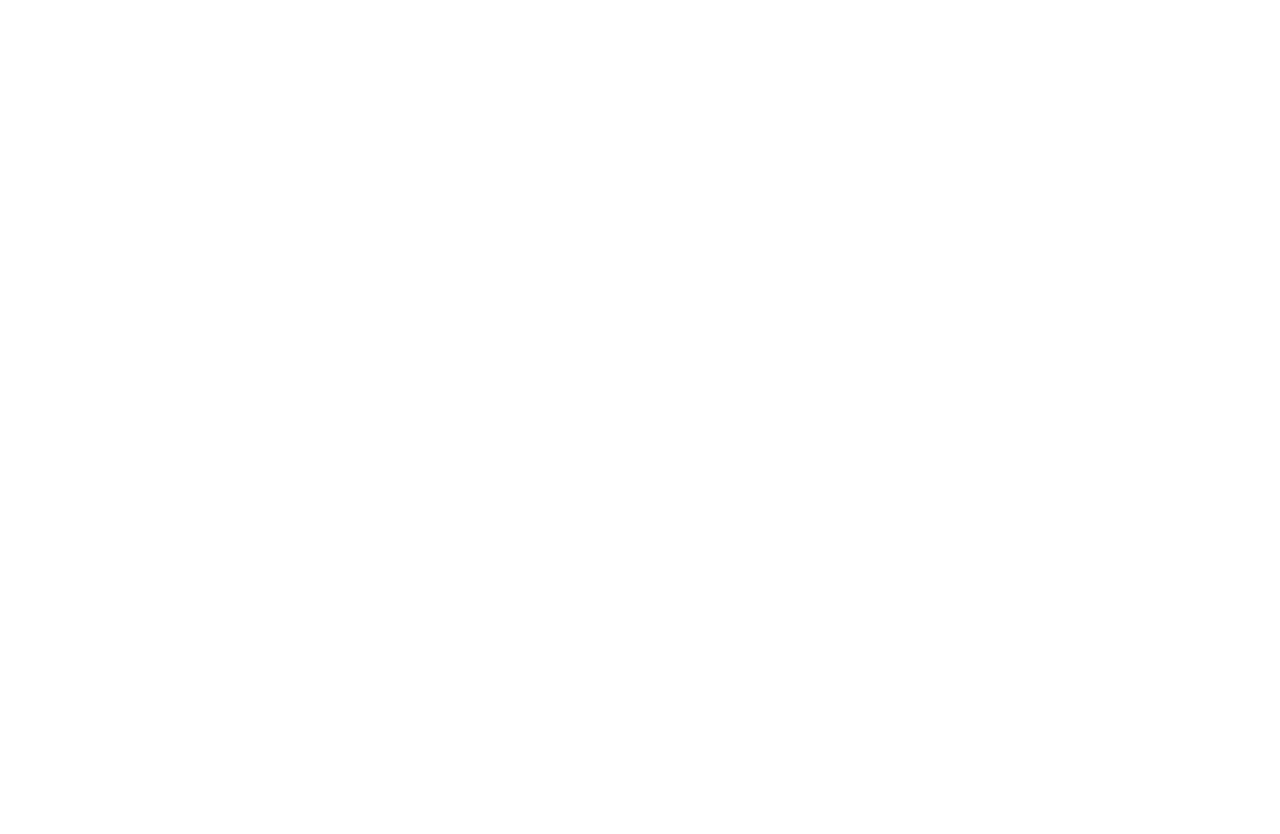
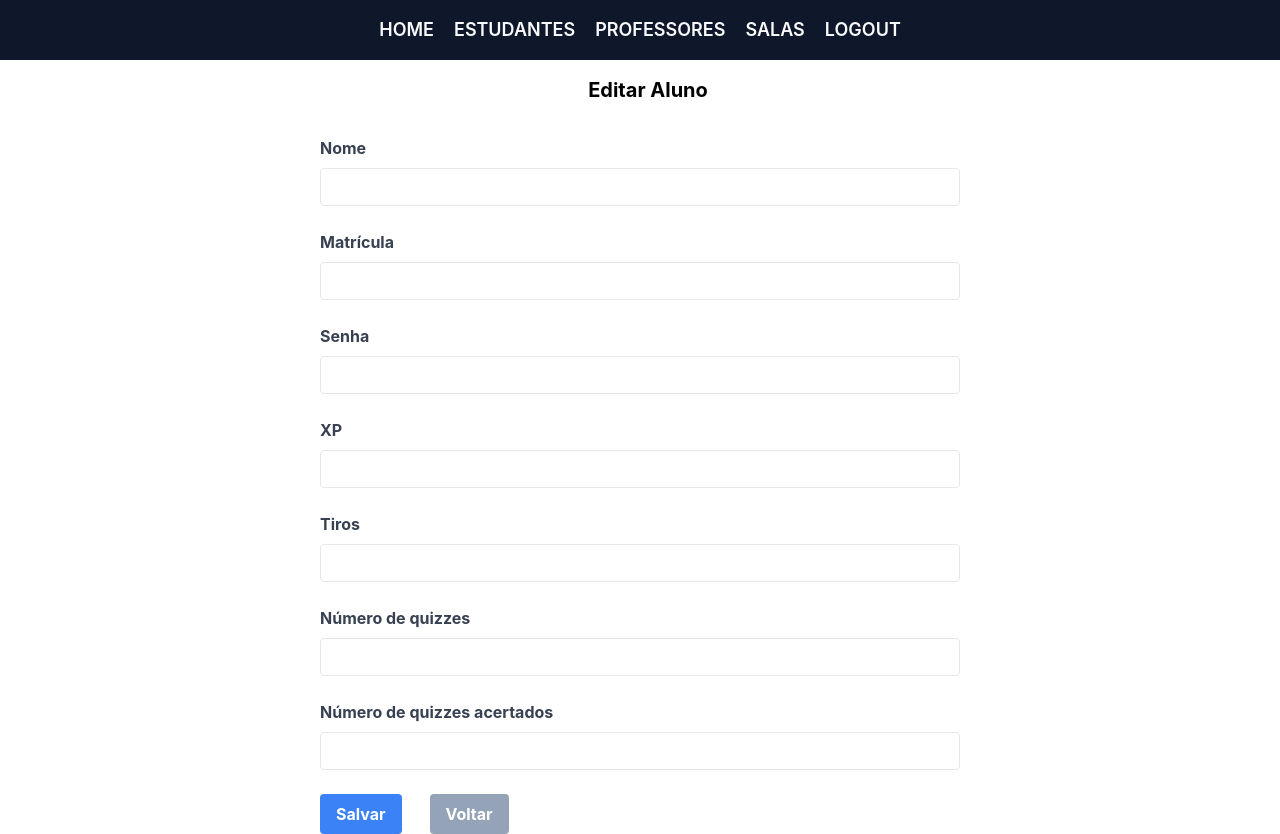
Before and after one commit to AngryBeanTrevota/Livia_Rafael_Joao_Artur, a React (Create React App) app in the folder gacha/: page /admin/students/edit/1 in a window 1280 px wide. Before the commit this address had no page. Before the commit the page ends 800 px from the top, so only its background shows below. Built offline with nearby package versions, Linux system fonts and the light colour scheme; no server answers.

Commit message:
cruds de estudantes prontos

```diff
--- /dev/null
+++ b/gacha/src/components/Forms/FormDelete.jsx
@@ -0,0 +1,35 @@
+import React from "react";
+import { useNavigate } from "react-router-dom";
+
+function FormDelete({ handleSubmit }) {
+  const navigate = useNavigate();
+
+  const handleDelete = () => {
+    handleSubmit();
+    navigate("/admin/students");
+  };
+
+  return (
+    <div className="mt-8 space-y-6">
+      <p className="text-red-500 text-lg font-bold">
+        Tem certeza que deseja excluir este estudante?
+      </p>
+      <div className="mt-8 flex gap-7">
+        <button
+          type="button"
+          onClick={handleDelete}
+          className="bg-red-500 hover:bg-red-700 text-white font-bold py-2 px-4 rounded">
+          Excluir
+        </button>
+        <button
+          type="button"
+          onClick={() => navigate("/admin/students")}
+          className="bg-gray-400 hover:bg-gray-700 text-white font-bold py-2 px-4 rounded">
+          Cancelar
+        </button>
+      </div>
+    </div>
+  );
+}
+
+export default FormDelete;
--- /dev/null
+++ b/gacha/src/components/Forms/FormEdit.jsx
@@ -0,0 +1,64 @@
+import React, { useState, useEffect } from "react";
+import { useNavigate } from "react-router-dom";
+
+function FormEdit({ fields, initialData, handleSubmit, table }) {
+  const [formData, setFormData] = useState(initialData);
+  const navigate = useNavigate();
+
+
+  const handleChange = (event) => {
+    const { name, value } = event.target;
+    setFormData((prevData) => ({
+      ...prevData,
+      [name]: value,
+    }));
+  };
+
+  const onSubmit = (event) => {
+    event.preventDefault();
+    handleSubmit(formData);
+  };
+
+  useEffect(() => {
+    setFormData(initialData);
+  }, [initialData]);
+
+  return (
+    <form onSubmit={onSubmit} className="mt-8 space-y-6 w-1/2 m-auto">
+      {fields.map((field) => (
+        <div key={field.name} className="mt-4">
+          <label
+            htmlFor={field.name}
+            className="block text-gray-700 font-bold mb-2">
+            {field.label}
+          </label>
+          <input
+            type={field.type || "text"}
+            name={field.name}
+            id={field.name}
+            value={formData[field.name] || ""}
+            onChange={handleChange}
+            className="appearance-none border rounded w-full py-2 px-3 text-gray-700 leading-tight focus:outline-none focus:shadow-outline"
+          />
+        </div>
+      ))}
+      <div className="mt-8 flex gap-7">
+        <button
+          type="submit"
+          className="bg-blue-500 hover:bg-blue-700 text-white font-bold py-2 px-4 rounded">
+          Salvar
+        </button>
+        <button
+          type="button"
+          onClick={() => {
+            navigate(table);
+          }}
+          className="bg-slate-400 hover:bg-slate-700 text-white font-bold py-2 px-4 rounded">
+          Voltar
+        </button>
+      </div>
+    </form>
+  );
+}
+
+export default FormEdit;
--- /dev/null
+++ b/gacha/src/pages/admin/Students/DeleteStudent.jsx
@@ -0,0 +1,34 @@
+import React from "react";
+import NavbarAdm from "../../../components/NavbarAdm";
+import axios from "axios";
+import { useParams, useNavigate } from "react-router-dom";
+import FormDelete from "../../../components/Forms/FormDelete";
+
+function DeleteStudent() {
+  const { id } = useParams();
+
+  const handleSubmit = () => {
+    axios
+      .delete(`http://localhost:3333/student/${id}`)
+      .then((response) => {
+        console.log(response);
+        alert("Estudante excluído com sucesso!");
+      })
+      .catch((error) => {
+        console.log(error);
+        alert("Erro ao excluir estudante");
+      });
+  };
+
+  return (
+    <>
+      <NavbarAdm />
+      <div className="flex flex-col items-center">
+        <h2 className="text-2xl font-bold my-6">Excluir Estudante</h2>
+        <FormDelete handleSubmit={handleSubmit} />
+      </div>
+    </>
+  );
+}
+
+export default DeleteStudent;
--- /dev/null
+++ b/gacha/src/pages/admin/Students/EditStudent.jsx
@@ -0,0 +1,48 @@
+import React, { useState, useEffect } from "react";
+import NavbarAdm from "../../../components/NavbarAdm";
+import axios from "axios";
+import { useNavigate, useParams } from "react-router";
+import FormEdit from "../../../components/Forms/FormEdit";
+
+function EditStudent() {
+  const navigate = useNavigate();
+  const { id } = useParams();
+
+  const fields = [
+    { label: "Nome", name: "name", type: "text" },
+    { label: "Matrícula", name: "registerStudent", type: "text" },
+    { label: "Senha", name: "password", type: "password" },
+    { label: "XP", name: "xp", type: "number" },
+    { label: "Tiros", name: "shots", type: "number" },
+    { label: "Número de quizzes", name: "number_quizzes", type: "number" },
+    { label: "Número de quizzes acertados", name: "number_quizzes_success", type: "number" },
+  ];
+
+  const [student, setStudent] = useState({});
+  useEffect(() => {
+    axios.get(`http://localhost:3333/student/${id}`).then((response) => {
+      setStudent(response.data);
+    });
+  }, [id]);
+
+  const handleSubmit = (data) => {
+    axios.put(`http://localhost:3333/student/${id}`, data).then(() => {
+      navigate("/admin/students");
+    });
+  };
+
+  return (
+    <>
+      <NavbarAdm />
+      <h1 className="text-xl font-bold mt-4 ml-4 flex justify-center items-center">Editar Aluno</h1>
+        <FormEdit
+            fields={fields}
+            initialData={student}
+            handleSubmit={handleSubmit}
+            table="/admin/students"
+        />
+    </>
+  );
+}
+
+export default EditStudent;
--- a/gacha/src/pages/admin/Students/StudentsTable.jsx
+++ b/gacha/src/pages/admin/Students/StudentsTable.jsx
@@ -5,13 +5,17 @@ import { useNavigate } from "react-router";
 
 function StudentsTable() {
   const [students, setStudents] = useState([]);
-    const navigate = useNavigate();
+  const navigate = useNavigate();
 
   useEffect(() => {
     axios.get("http://localhost:3333/student").then((response) => {
       setStudents(response.data);
     });
   }, []);
+
+  students.sort((a, b) => {
+    return a.id - b.id;
+  });
 
   return (
     <>
@@ -21,9 +25,9 @@ function StudentsTable() {
           <h2 className="text-2xl font-bold mb-4">Lista de Estudantes</h2>
         </div>
         <div className="flex flex-col items-center">
-          <button className=" self-start bg-blue-500 hover:bg-blue-700 text-white font-bold py-2 px-4 rounded"
-            onClick={() => navigate("/admin/students/create")}
-          >
+          <button
+            className=" self-start bg-blue-500 hover:bg-blue-700 text-white font-bold py-2 px-4 rounded"
+            onClick={() => navigate("/admin/students/create")}>
             Adicionar Estudante
           </button>
           <table className="table-auto my-5">
@@ -44,15 +48,25 @@ function StudentsTable() {
                     {student.registerStudent}
                   </td>
                   <td className="border px-4 py-2">
-                    <button className="bg-blue-500 hover:bg-blue-700 text-white font-bold py-1 px-2 rounded"
-                      onClick={() => navigate(`/admin/students/view/${student.id}`)}
-                    >
+                    <button
+                      className="bg-blue-500 hover:bg-blue-700 text-white font-bold py-1 px-2 rounded"
+                      onClick={() =>
+                        navigate(`/admin/students/view/${student.id}`)
+                      }>
                       Visualizar
                     </button>
-                    <button className="bg-yellow-500 hover:bg-yellow-700 text-white font-bold py-1 px-2 rounded mx-2">
+                    <button
+                      className="bg-yellow-500 hover:bg-yellow-700 text-white font-bold py-1 px-2 rounded mx-2"
+                      onClick={() =>
+                        navigate(`/admin/students/edit/${student.id}`)
+                      }>
                       Editar
                     </button>
-                    <button className="bg-red-500 hover:bg-red-700 text-white font-bold py-1 px-2 rounded">
+                    <button
+                      className="bg-red-500 hover:bg-red-700 text-white font-bold py-1 px-2 rounded"
+                      onClick={() =>
+                        navigate(`/admin/students/delete/${student.id}`)
+                      }>
                       Excluir
                     </button>
                   </td>
--- a/gacha/src/pages/admin/Students/ViewStudent.jsx
+++ b/gacha/src/pages/admin/Students/ViewStudent.jsx
@@ -1,7 +1,7 @@
 import React from "react";
 import NavbarAdm from "../../../components/NavbarAdm";
 import axios from "axios";
-import { useNavigate, useParams } from "react-router";
+import { useParams } from "react-router";
 import FormView from "../../../components/Forms/FormView";
 
 function ViewStudent() {
--- a/gacha/src/routes/Rotas.js
+++ b/gacha/src/routes/Rotas.js
@@ -16,9 +16,11 @@ import Cadastro from "../pages/telaCadastro";
 import StudentsTable from "../pages/admin/Students/StudentsTable";
 import CreateStudent from "../pages/admin/Students/CreateStudent";
 import ViewStudent from "../pages/admin/Students/ViewStudent";
+import EditStudent from "../pages/admin/Students/EditStudent";
 import Dashboard from "../pages/admin/Dashboard";
 import ClassesTable from "../pages/admin/ClassesTable";
 import TeachersTable from "../pages/admin/ClassesTable";
+import DeleteStudent from "../pages/admin/Students/DeleteStudent";
 
 const Rotas = () => {
   return (
@@ -39,6 +41,8 @@ const Rotas = () => {
         <Route path="/admin/students" element={<StudentsTable />} />
         <Route path="/admin/students/create" element={<CreateStudent />} />
         <Route path="/admin/students/view/:id" element={<ViewStudent />} />
+        <Route path="/admin/students/edit/:id" element={<EditStudent />} />
+        <Route path="/admin/students/delete/:id" element={<DeleteStudent />} />
 
         <Route path="/admin/teachers" element={<TeachersTable />} />
         <Route path="/admin/classes" element={<ClassesTable />} />
```
Also changed, not shown: 2 other files (tests, documents, lock files or other folders).
